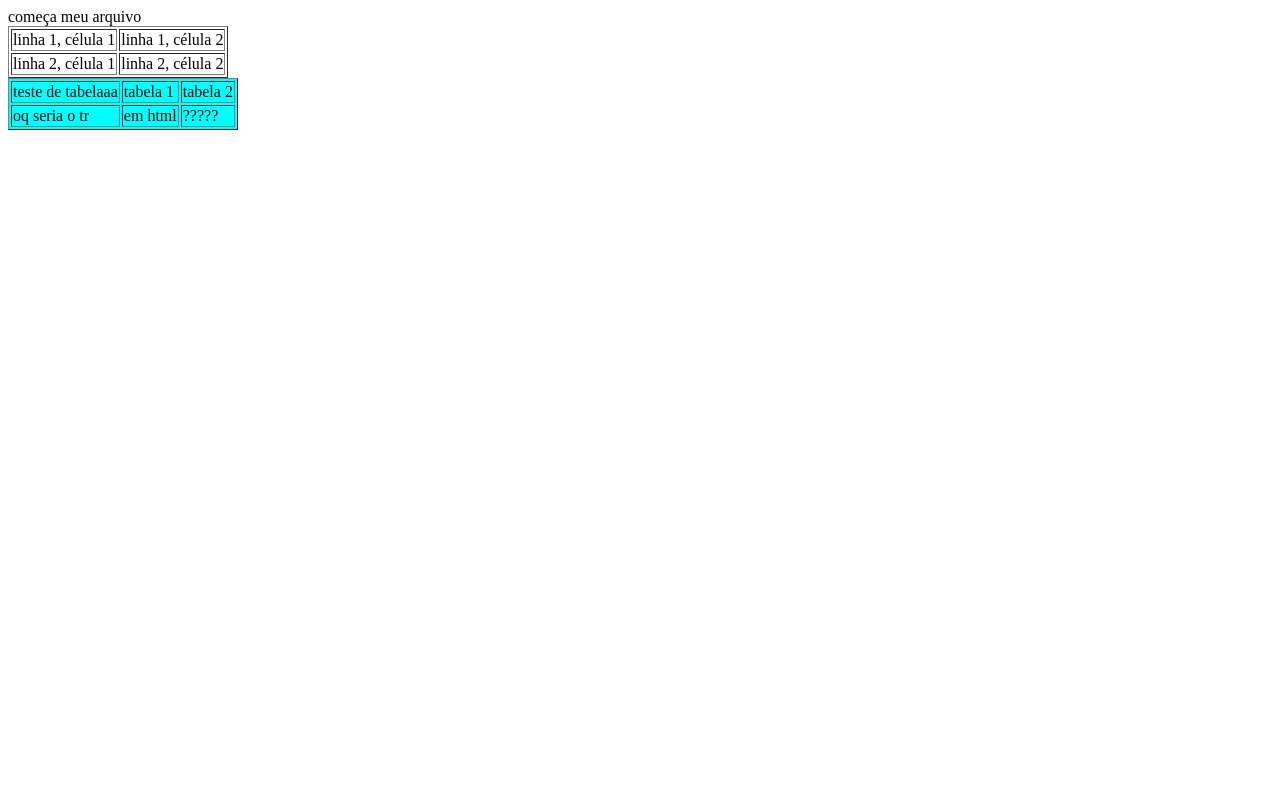
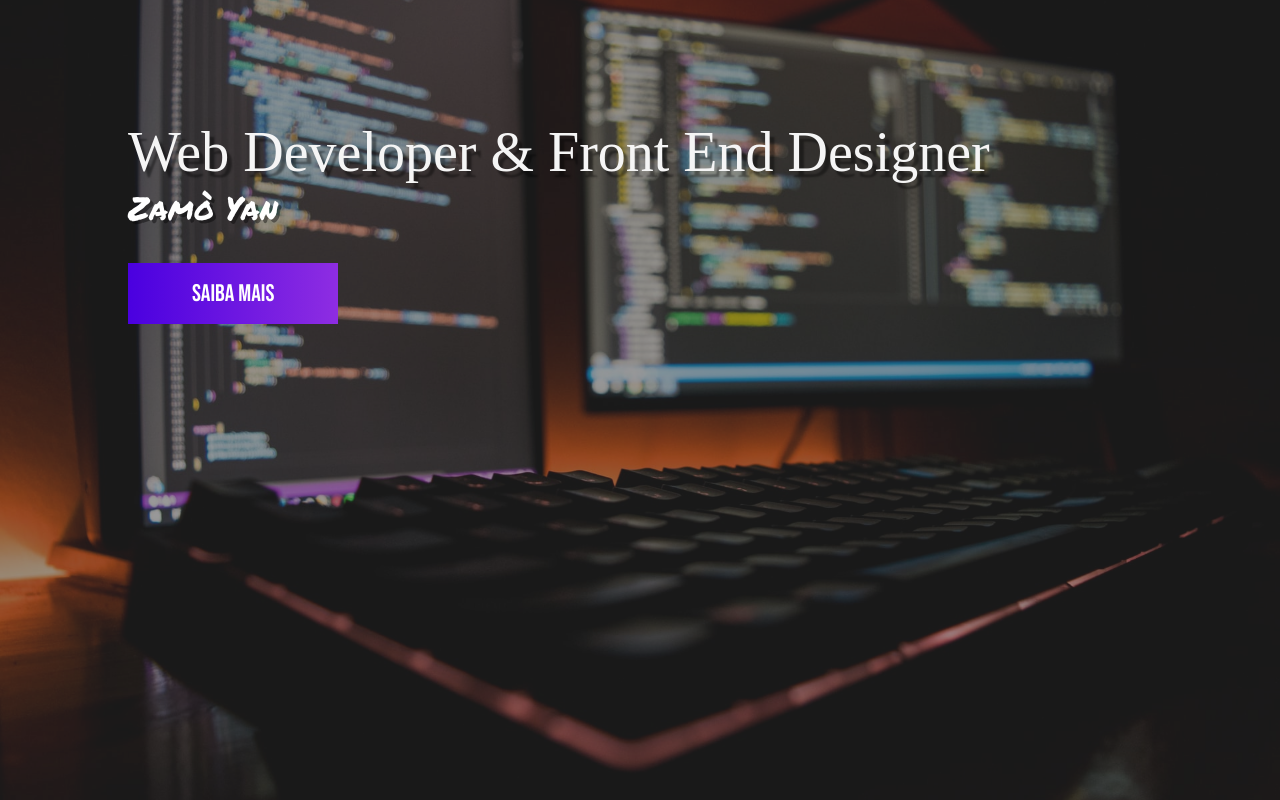
Before and after one commit to zYanK/TrabRossi_1, a plain HTML site: page index.html in a window 1280 px wide. Drawn offline with Linux system fonts and the light colour scheme; a web font is replaced by a local one.

Commit message:
:package: header

```diff
--- a/index.html
+++ b/index.html
@@ -4,33 +4,28 @@
     <meta charset="UTF-8">
     <meta name="viewport" content="width=device-width, initial-scale=1.0">
     <link rel="stylesheet" href="style.css">
+    <link rel="apple-touch-icon" sizes="180x180" href="Imagens/apple-touch-icon.png">
+    <link rel="icon" type="image/png" sizes="32x32" href="Imagens/favicon-32x32.png">
+    <link rel="icon" type="image/png" sizes="16x16" href="Imagens/favicon-16x16.png">
+    <link rel="manifest" href="/site.webmanifest">
     <title>TrabRossi_1</title>
 </head>
 <body>
-    começa meu arquivo<br>
 
-    <table border="1">
-        <tr>
-        <td>linha 1, célula 1</td>
-        <td>linha 1, célula 2</td>
-        </tr>
-        <tr>
-        <td>linha 2, célula 1</td>
-        <td>linha 2, célula 2</td>
-        </tr>
-    </table>
+    <div class="container">
+        <header>
+            <div class="img-wrapper">
+                <img src="Imagens/bg.jpg" alt="">
+            </div>
+            <div class="banner">
 
-    <table style="background-color: aqua" border="1mm" style="border-style: double;">
-        <tr>
-            <td>teste de tabelaaa</td>
-            <td>tabela 1</td>
-            <td>tabela 2</td>
-        </tr>
-        <tr>
-            <td>oq seria o tr</td>
-            <td>em html</td>
-            <td>?????</td>
-        </tr>
-    </table>
+                <h1>Web Developer & Front End Designer</h1>
+                <p>Zamò Yan</p>
+                <button>Saiba mais</button>
+
+            </div>
+        </header>
+    </div>
+
 </body>
 </html>
--- a/style.css
+++ b/style.css
@@ -1,3 +1,94 @@
 @import url('https://fonts.googleapis.com/css2?family=Architects+Daughter&family=Bebas+Neue&family=Indie+Flower&family=Kufam:ital,wght@0,400;0,500;1,400;1,500&family=Permanent+Marker&display=swap');
 
 @import url("https://cdnjs.cloudflare.com/ajax/libs/font-awesome/5.14.0/css/all.min.css");
+
+*{
+    margin: 0;
+    padding: 0;
+}
+
+header{
+    width: 100%;
+    height: 100vh;
+    overflow: hidden;
+    position: relative;
+}
+
+.img-wrapper{
+    width: 100%;
+    height: 100%;
+    overflow: hidden;
+    background-color: rgba(0,0,0,0.8);
+}
+
+.img-wrapper img{
+    width: 100%;
+    height: 100%;
+    object-fit: cover;
+    opacity: 0.5;
+    animation: zoom 5s;
+}
+
+@keyframes zoom{
+    0%{
+        transform: scale(1.3);
+    }
+    100%{
+        transform: scale(1);
+    }
+}
+
+.banner{
+    position: absolute;
+    left: 10%;
+    top: 15%;
+}
+
+.banner h1{
+    color: whitesmoke;
+    font-size: 3.5em;
+    font-family: "Kufam", serif;
+    font-weight: 200;
+    text-shadow: .3rem .4rem 2px rgba(0, 0, 0, .4);
+    opacity: 0;
+    animation: moveBanner .5s forwards;
+}
+
+.banner p{
+    font-family: "Permanent Marker", serif;
+    color: #fff;
+    font-size: 2rem;
+    text-shadow: .2rem .2rem rgba(0, 0, 0, .4);
+    margin-bottom: 2rem;
+    opacity: 0;
+    animation: moveBanner .7s forwards;
+}
+
+.banner button{
+    font-family: "Bebas Neue", serif;
+    color: #fff;
+    font-size: 1.5rem;
+    text-transform: uppercase;
+    background: #8E2DE2;
+    background: -webkit-linear-gradient(to right, #4A00E0, #8E2DE2);
+    background: linear-gradient(to right, #4A00E0, #8E2DE2);
+    padding: 1rem 4rem;
+    border: none;
+    cursor: pointer;
+    opacity: 0;
+    animation: moveBanner .9s forwards;
+}
+
+.banner button:hover{
+    color: #000000;
+}
+
+@keyframes moveBanner{
+    0%{
+        transform: translateY(10rem);
+    }
+    100%{
+        transform: translateY(0);
+        opacity: 100;
+    }
+}
```
Also changed, not shown: Imagens/android-chrome-192x192.png (renamed from android-chrome-192x192.png), Imagens/android-chrome-512x512.png (renamed from android-chrome-512x512.png), Imagens/apple-touch-icon.png (renamed from apple-touch-icon.png), Imagens/bg.jpg (added), Imagens/favicon-16x16.png (renamed from favicon-16x16.png), Imagens/favicon-32x32.png (renamed from favicon-32x32.png), site.webmanifest, 1 other file.
